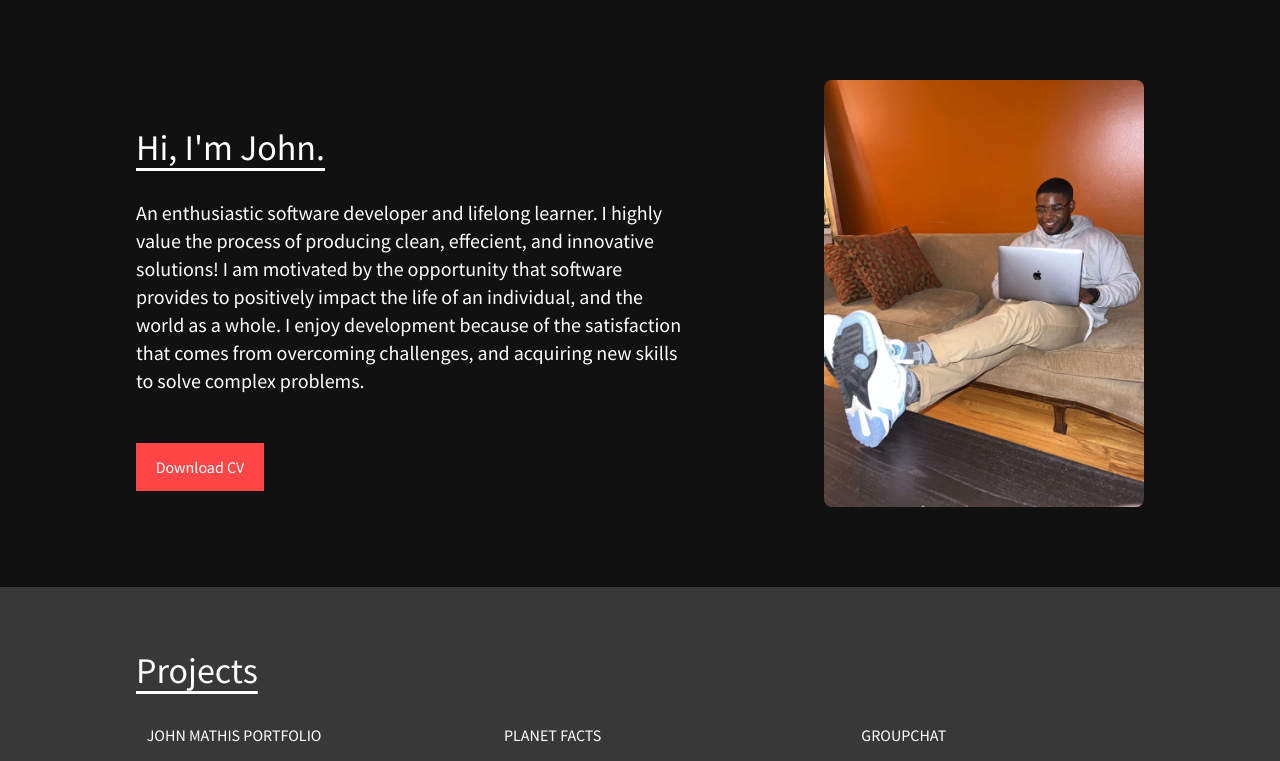
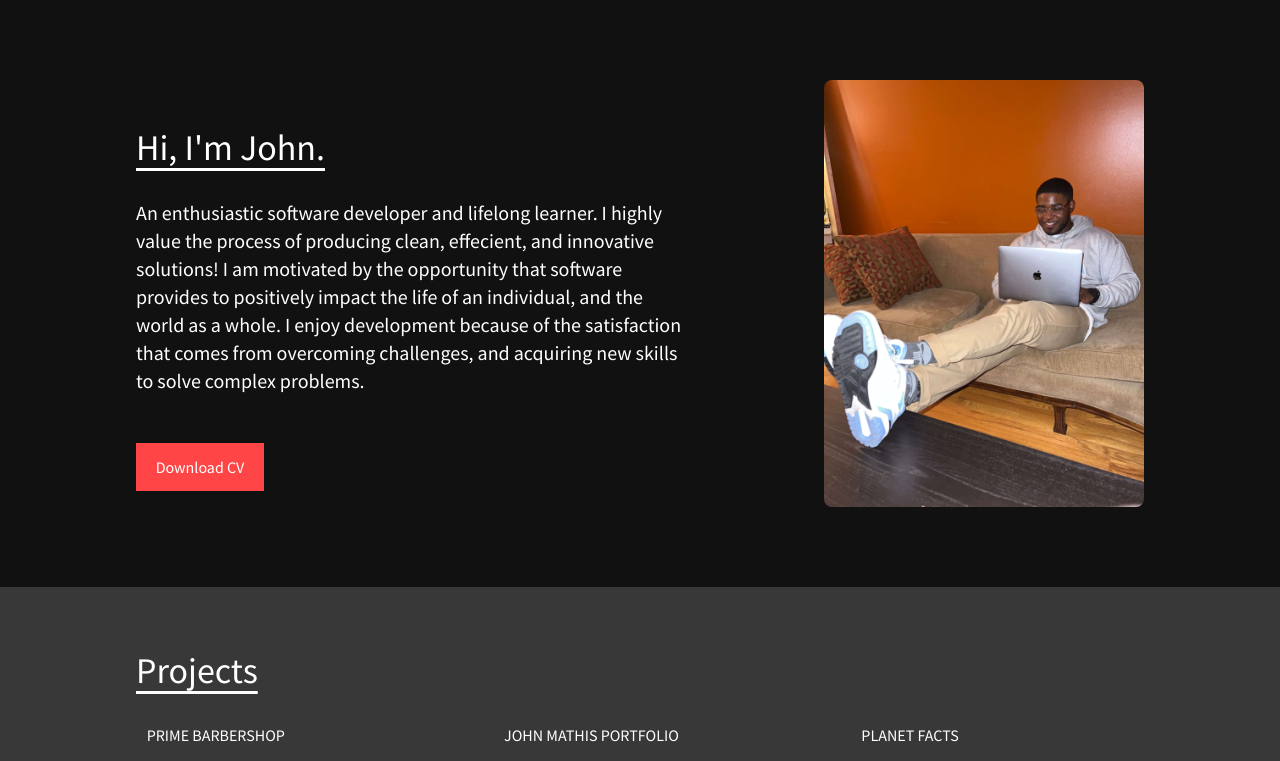
Before and after one commit to john-mathis/portfolio, a React (Create React App) app: page / in a window 1280 px wide. Shown: the top 761 px of the page. Built offline with nearby package versions, Linux system fonts and the light colour scheme.

Commit message:
added barbershop project

```diff
--- a/src/Components/AboutMe/AboutMe.js
+++ b/src/Components/AboutMe/AboutMe.js
@@ -5,8 +5,8 @@ const AboutMe = () => {
   return (
     <>
       <div className="min-h-140 lg: min-h-260 py-12">
-        <div className="max-container-width flex flex-col md:flex-row">
-          <div className="flex m-auto	md:order-2">
+        <div className="max-container-width flex flex-col lg:flex-row">
+          <div className="flex m-auto	lg:order-2">
             <img
               alt="john mathis using a macbook"
               src={John}
@@ -14,7 +14,7 @@ const AboutMe = () => {
               max-h-[15rem]mt-8 rounded-lg  sm:max-w-xs sm:max-h-100              "
             ></img>
           </div>
-          <div className="text-center mb-8 md:text-left md:mr-8 md:flex md:flex-col md:order-1 lg:mb-0 lg:justify-evenly ">
+          <div className="text-center mb-8 lg:text-left lg:mr-8 lg:flex lg:flex-col lg:order-1 lg:mb-0 lg:justify-evenly ">
             <h3 className="text-3xl md:text-4xl my-8 underline underline-offset-[var(--text-underline-spacing)] font-normal mb-4">
               Hi, I'm John.
             </h3>
--- a/src/Components/ProjectData/ProjectData.js
+++ b/src/Components/ProjectData/ProjectData.js
@@ -1,6 +1,6 @@
 import Planets from "..//..//assets/planets-project.png";
 import Portfolio from "..//..//assets/portfolio-project.png";
-import Groupchat from "..//..//assets/groupchat-landing-page.png";
+import Barbershop from "..//..//assets/barbershop-project.jpg";
 
 // name: "React Dev Portfolio",
 // github: "https://github.com/john-mathis/React-dev-portfolio",
@@ -19,6 +19,14 @@ import Groupchat from "..//..//assets/groupchat-landing-page.png";
 
 export const ProjectData = [
   {
+    name: "Prime Barbershop ",
+    github: "https://github.com/john-mathis/Barbershop",
+    live: "https://barbershop-omega.vercel.app/",
+    img: Barbershop,
+    description:
+      "Created using Next.js, TypeScript, and TailwindCSS. Freelance project done for a local barber.",
+  },
+  {
     name: "John Mathis Portfolio ",
     github: "https://github.com/john-mathis/portfolio",
     live: "https://john-mathis.github.io/portfolio/",
@@ -33,12 +41,4 @@ export const ProjectData = [
     img: Planets,
     description: "Created with HTML, CSS, ReactJS, and the use of React Hooks.",
   },
-  {
-    name: "Groupchat ",
-    github: "https://github.com/john-mathis/react-landing-page",
-    live: "https://john-mathis.github.io/react-landing-page/",
-    img: Groupchat,
-    description:
-      "Design replicated from a sketch file, built with HTML, CSS and ReactJS",
-  },
 ];
```
Also changed, not shown: src/assets/barbershop-project.jpg (added), 1 other file (tests, documents, lock files or other folders).
